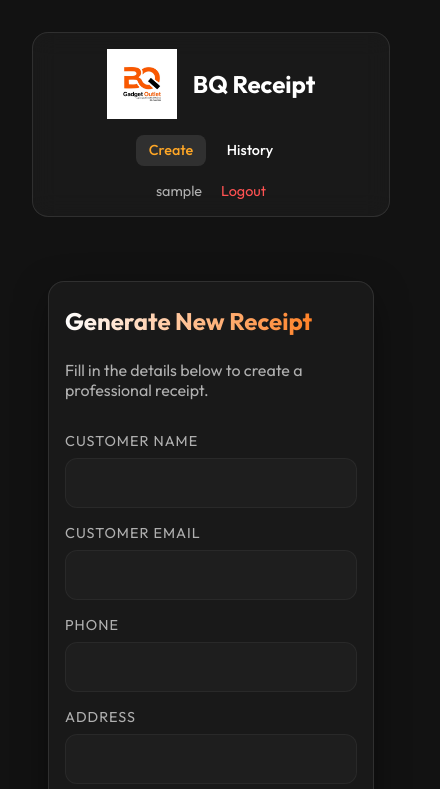
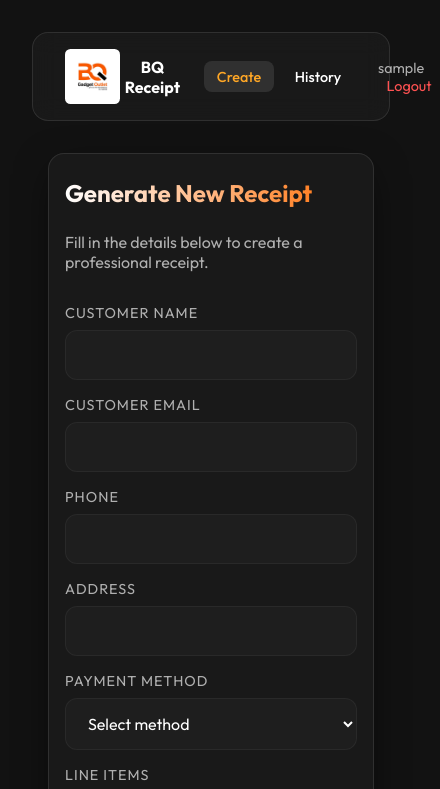
Before and after one commit to Engrdotman/BQ_receipt, a plain HTML site: page client/pages/dashboard.html in a window 390 px wide. Shown: the top 789 px of the page, 440 px wide, since content can reach past the window. Drawn offline with Linux system fonts and the light colour scheme; sample sign-in values are in the browser's storage.

Commit message:
Apply logo styling globally and fix currency symbol

```diff
--- a/client/css/styles.css
+++ b/client/css/styles.css
@@ -71,6 +71,8 @@ header {
 .logo-container img {
     height: 70px;
     width: auto;
+    border-radius: 10%;
+    object-fit: cover;
 }
 
 .nav-links a {
--- a/client/pages/dashboard.html
+++ b/client/pages/dashboard.html
@@ -24,13 +24,30 @@
         /* Mobile Responsive Styles */
         @media (max-width: 768px) {
             .nav {
-                flex-direction: column;
-                justify-content: center;
-                gap: 1rem;
-                text-align: center;
+                display: grid;
+                grid-template-columns: 1fr 1fr 1fr;
+                flex-direction: row;
+                align-items: center;
+                justify-content: space-between;
+                padding: 0;
+                margin: 0 1rem;
+            }
+            .logo-container {
+                display: flex;
+                align-items: center;
+                gap: 0.3rem;
+
+                img{
+                    height: 55px;
+                    width: 55px;
+                    border-radius: 10%;
+                }
+
             }
             .nav-links {
+                display: flex;
                 gap: 0.5rem;
+                align-items: center;
             }
             .nav-links a {
                 padding: 0.4rem 0.8rem;
@@ -109,11 +126,10 @@
                 font-size: 1.5rem;
             }
         }
-
-        /* Center the main content card */
-        .tab-content .form-card {
-            max-width: 900px;
-            margin: 2rem auto;
+        header{
+            width: 100%;
+            height: auto;
+            padding: .25rem;
         }
     </style>
 </head>
@@ -123,14 +139,14 @@
             <nav class="nav">
                 <div class="logo-container">
                     <img src="../assets/logo.jpg" alt="BQ Receipt Logo">
-                    <span style="font-size: 1.5rem; font-weight: 700;">BQ Receipt</span>
+                    <span style="font-size: 1rem; font-weight: 700;">BQ Receipt</span>
                 </div>
                 <div class="nav-links">
                     <a href="#" data-tab="create" class="active" onclick="switchTab(event, 'create')">Create</a>
                     <a href="#" data-tab="history" onclick="switchTab(event, 'history')">History</a>
                 </div>
                 <div class="nav-actions">
-                    <span id="userName" style="margin-right: 1rem; color: var(--text-secondary);"></span>
+                    <span id="userName" style="margin-right: 1rem; font-size.5rem; color: var(--text-secondary);"></span>
                     <a href="#" id="logoutBtn" style="color: var(--error);">Logout</a>
                 </div>
             </nav>
@@ -294,7 +310,7 @@
                     <td>${new Date(r.created_at).toLocaleDateString()}</td>
                     <td style="font-weight: 500;">${r.customer_name}</td>
                     <td style="color: var(--text-secondary);">${r.customer_email || 'N/A'}</td>
-                    <td style="color: var(--accent-color); font-weight: 600;">#${parseFloat(r.total_amount).toFixed(2)}</td>
+                    <td style="color: var(--accent-color); font-weight: 600;">$${parseFloat(r.total_amount).toFixed(2)}</td>
                     <td>
                         <div class="action-btns">
                             <button class="btn-download" data-id="${r.id}">Download</button>
```
Also changed, not shown: client/pages/forgot-password.html (+2 -0 lines), client/pages/login.html (+1 -0 lines), client/pages/reset-password.html (+2 -0 lines), client/pages/view-receipt.html (+1 -1 lines), server/templates/receipt.html (+5 -5 lines).
